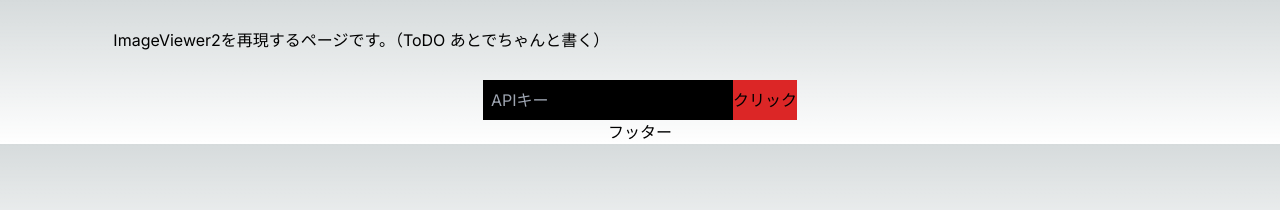
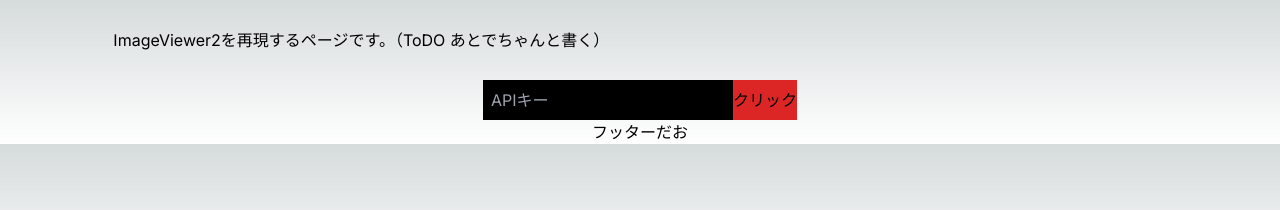
Before and after one commit to takahiro-maekawa/imageViewer2Test, a Next.js app in the folder image_viewer_app/: page /test in a window 1280 px wide. Shown: the top 210 px of the page. Built offline with nearby package versions, Linux system fonts and the light colour scheme.

Commit message:
Github Actionsによる自動コンテナPUSH #1
ソースコードを試しに修正

```diff
--- a/image_viewer_app/src/components/template/footer/index.tsx
+++ b/image_viewer_app/src/components/template/footer/index.tsx
@@ -3,7 +3,7 @@ export default function Footer() {
     <>
       <div className="flex justify-center">
         <span>
-          フッター
+          フッターだお
         </span>
       </div>
     </>
```
